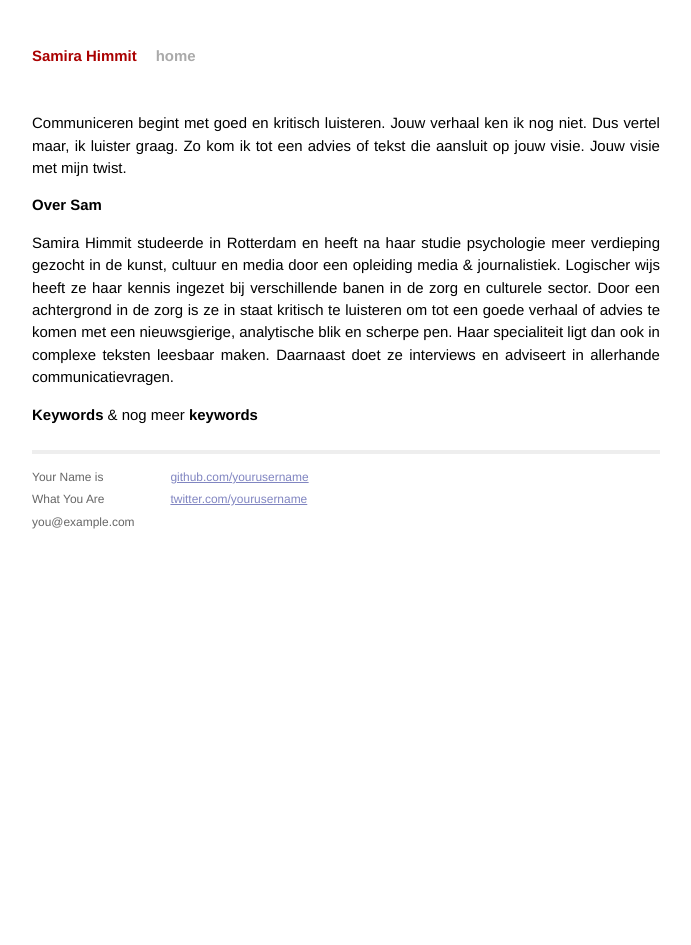
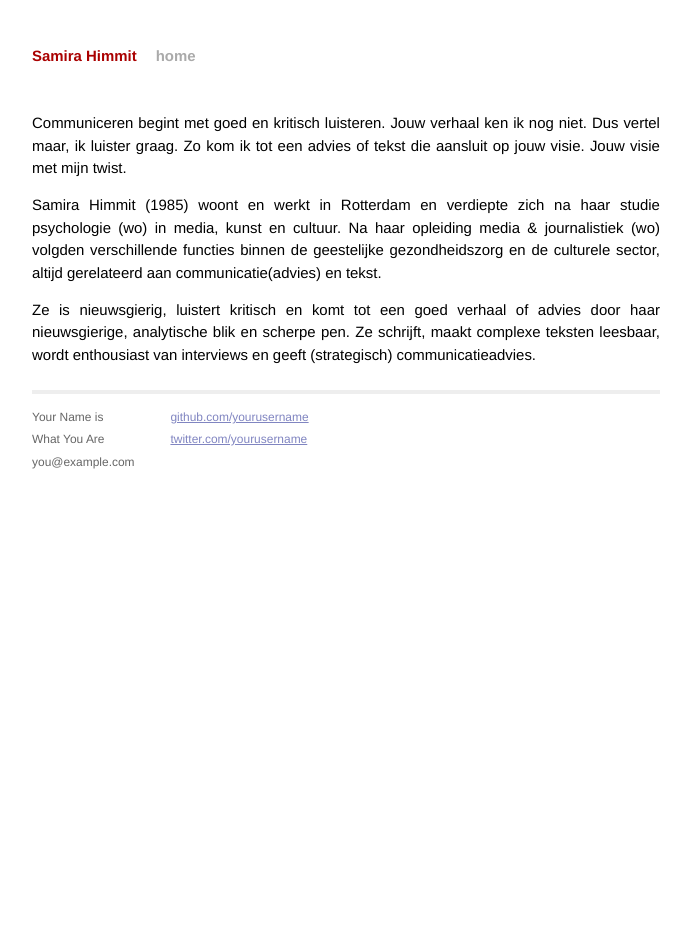
Before and after one commit to samirahimmit/samirahimmit.github.io, a Jekyll site: the page built from index.md, in a window 1280 px wide. Shown: the whole page, without its empty margins (294-985 px from the left). Built offline with Jekyll 4.4.1, drawn with Linux system fonts in a browser that asks for light colours; Markdown is read by kramdown in place of the engine named in the settings.

Commit message:
Updated 01-about.md

```diff
--- a/content/01-about.md
+++ b/content/01-about.md
@@ -1,8 +1,4 @@
 
-## Over Sam
-Samira Himmit studeerde in Rotterdam en heeft na haar studie psychologie meer verdieping gezocht in de kunst, cultuur en media door een opleiding media & journalistiek.
-Logischer wijs heeft ze haar kennis ingezet bij verschillende banen in de zorg en culturele sector.
-Door een achtergrond in de zorg is ze in staat kritisch te luisteren om tot een goede verhaal of advies te komen met een nieuwsgierige, analytische blik  en scherpe pen.
-Haar specialiteit ligt dan ook in complexe teksten leesbaar maken. Daarnaast doet ze interviews en adviseert in allerhande communicatievragen.
+Samira Himmit (1985) woont en werkt in Rotterdam en verdiepte zich na haar studie psychologie (wo) in media, kunst en cultuur. Na haar opleiding media & journalistiek (wo) volgden verschillende functies binnen de geestelijke gezondheidszorg en de culturele sector, altijd gerelateerd aan communicatie(advies) en tekst.
 
-**Keywords** & nog meer **keywords**
+Ze is nieuwsgierig, luistert kritisch en komt tot een goed verhaal of advies door haar nieuwsgierige, analytische blik en scherpe pen. Ze schrijft, maakt complexe teksten leesbaar, wordt enthousiast van interviews en geeft (strategisch) communicatieadvies.
```
